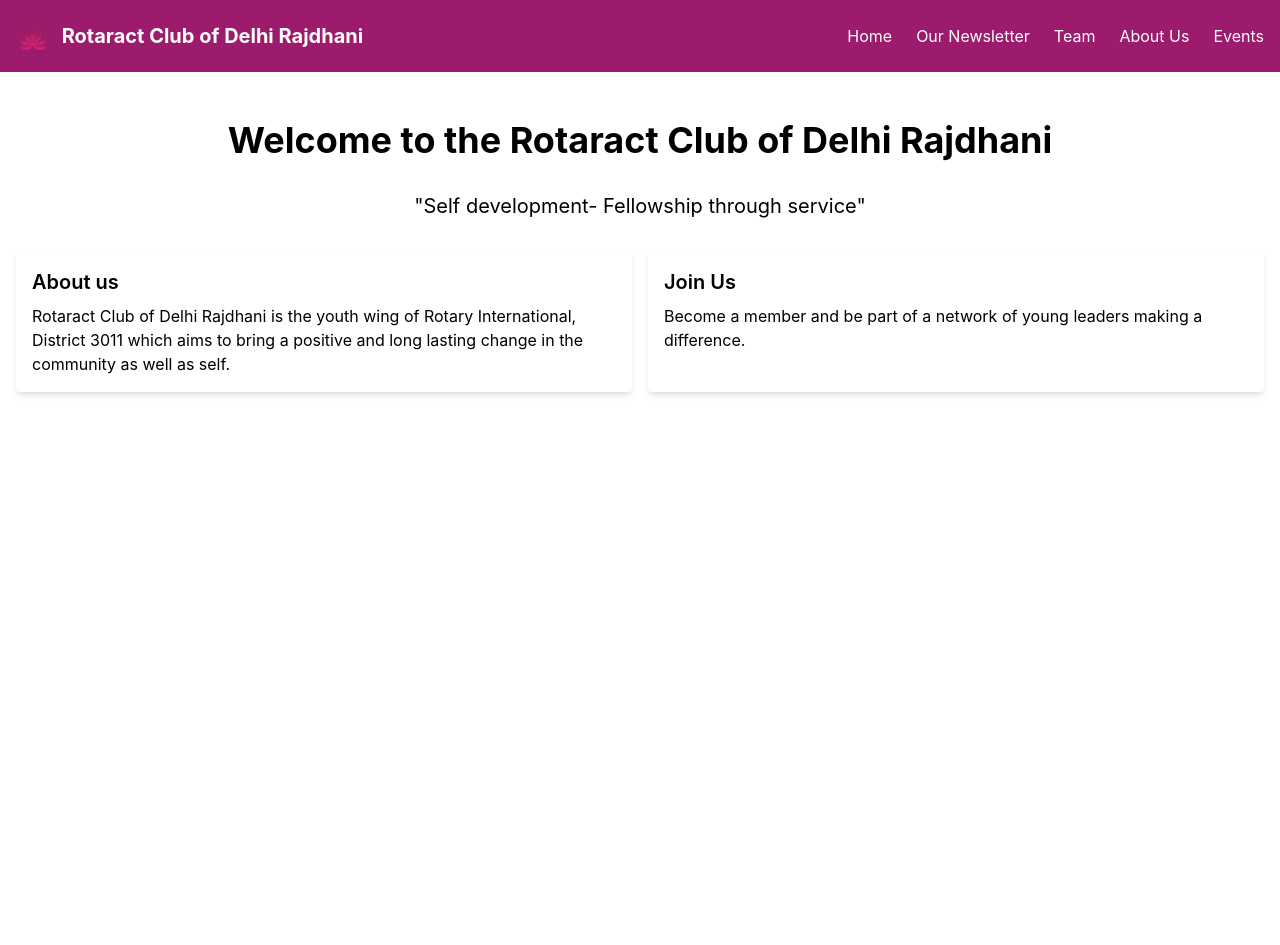
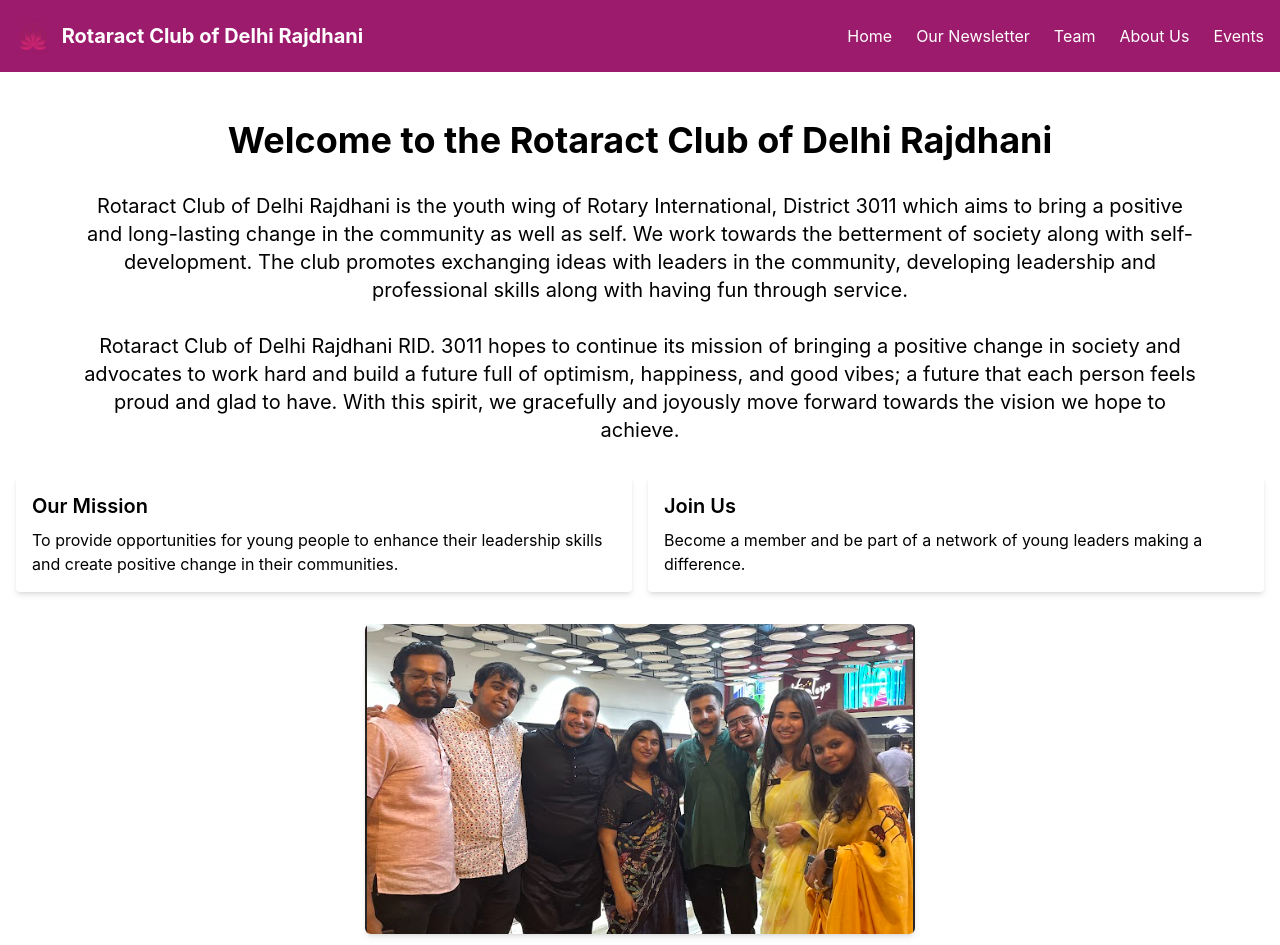
Before and after one commit to amanraghav78/RAC-Delhi-Rajdhani, a React (Create React App) app: page / in a window 1280 px wide. Shown: the top 945 px of the page. Before the commit the page ends 800 px from the top, so only its background shows below. Built offline with nearby package versions, Linux system fonts and the light colour scheme.

Commit message:
added picture

```diff
--- a/src/pages/Home.js
+++ b/src/pages/Home.js
@@ -1,18 +1,21 @@
-// src/pages/Home.js
 import React from 'react';
+import image1 from '../images/image1.PNG'; // Import your image files
 
 function Home() {
   return (
     <div className="container mx-auto p-4">
       <h1 className="text-2xl md:text-4xl font-bold text-center my-8">Welcome to the Rotaract Club of Delhi Rajdhani</h1>
-      <p className="text-center text-lg md:text-xl mb-8">
-      "Self development- Fellowship through service"
+      <p className="text-center text-lg md:text-xl mb-8 px-4 md:px-8 lg:px-16 leading-relaxed">
+        Rotaract Club of Delhi Rajdhani is the youth wing of Rotary International, District 3011 which aims to bring a positive and long-lasting change in the community as well as self. We work towards the betterment of society along with self-development. The club promotes exchanging ideas with leaders in the community, developing leadership and professional skills along with having fun through service.
+        <br/>
+        <br/>
+        Rotaract Club of Delhi Rajdhani RID. 3011 hopes to continue its mission of bringing a positive change in society and advocates to work hard and build a future full of optimism, happiness, and good vibes; a future that each person feels proud and glad to have. With this spirit, we gracefully and joyously move forward towards the vision we hope to achieve.
       </p>
       <div className="grid grid-cols-1 md:grid-cols-2 gap-4">
         <div className="bg-white p-4 rounded shadow-md space-y-2">
-          <h2 className="text-xl font-semibold mb-2">About us</h2>
+          <h2 className="text-xl font-semibold mb-2">Our Mission</h2>
           <p>
-          Rotaract Club of Delhi Rajdhani is the youth wing of Rotary International, District 3011 which aims to bring a positive and long lasting change in the community as well as self.
+            To provide opportunities for young people to enhance their leadership skills and create positive change in their communities.
           </p>
         </div>
         <div className="bg-white p-4 rounded shadow-md space-y-2">
@@ -22,6 +25,12 @@
           </p>
         </div>
       </div>
+      <div className="flex justify-center items-center mt-8">
+        <div className="text-center">
+          <img src={image1} alt="Group" className="w-full rounded-md shadow-md mb-2 mx-auto" />
+          <p>Installation 2023-24</p>
+        </div>
+      </div>
     </div>
   );
 }
```
Also changed, not shown: src/images/image1.PNG (added).
